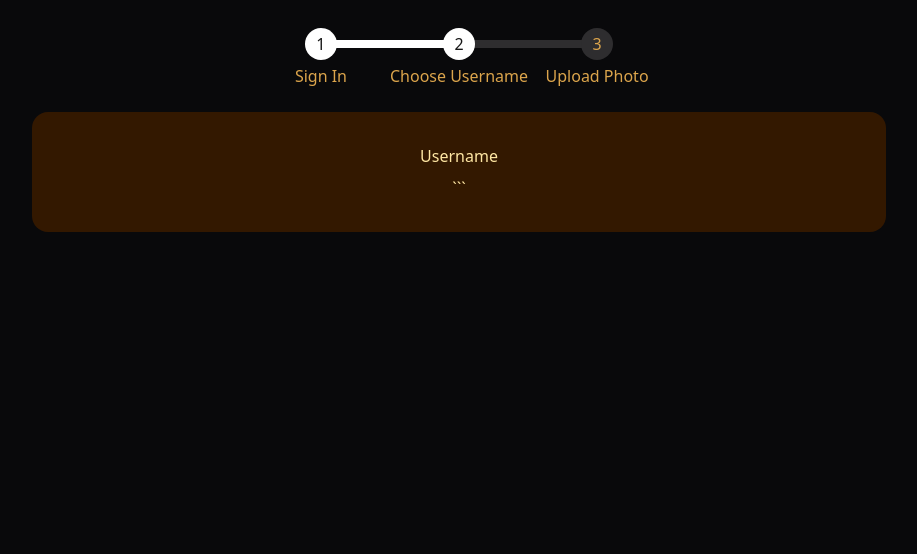
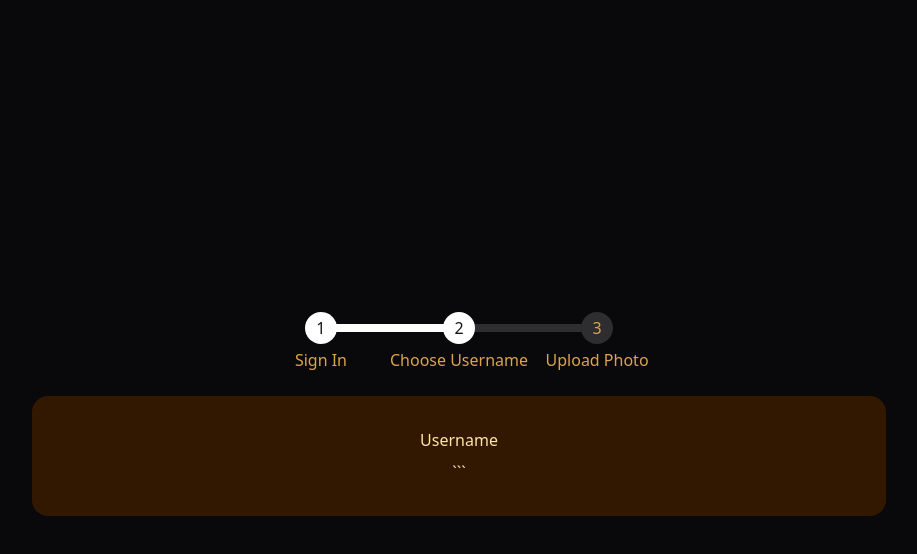
Before and after one commit to james-aguirre/treelinks, a SvelteKit app: page /login/username in a window 1280 px wide. Shown: the top 554 px of the page, without its empty margins (181-1098 px from the left). Built offline with nearby package versions, Linux system fonts and the light colour scheme.

Commit message:
login slider ui

```diff
--- a/src/routes/+layout.svelte
+++ b/src/routes/+layout.svelte
@@ -2,4 +2,6 @@
     import '../app.css';
 </script>
 
-<slot />
+<div class='min-h-screen flex flex-col justify-center items-center'>
+        <slot />
+    </div>
```
